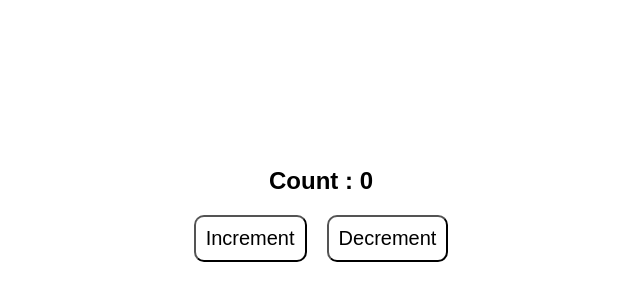
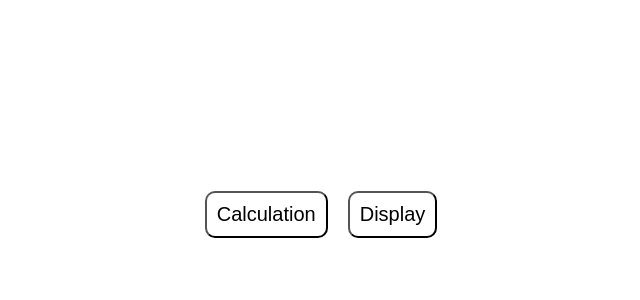
Before and after one commit to Srushtipatel14/Learning, a React (Create React App) app in the folder frontend/: page / in a window 1280 px wide. Shown: the part 186-486 px from the top of the page, without its empty margins (319-959 px from the left). Built offline with nearby package versions, Linux system fonts and the light colour scheme.

Commit message:
example of web worker

```diff
--- a/frontend/src/App.js
+++ b/frontend/src/App.js
@@ -1,12 +1,8 @@
 import './App.css';
-import { Store } from './Redux/store';
-import {Provider} from "react-redux";
-import Counter from './Components/counter';
+import Display from './Components/display';
 const App = () => {
   return (
-    <Provider store={Store}>
-      <Counter/>
-    </Provider>
+   <Display/>
   )
 }
 
--- a/frontend/src/Components/counter.js
+++ /dev/null
@@ -1,20 +0,0 @@
-import {useDispatch,useSelector} from "react-redux";
-import { decrement, increment } from "../Redux/counterSlice";
-
-const Counter = () => {
-    const count=useSelector((state)=>state.counter);
-    const dispatch=useDispatch()
-  return (
-    <div className="container">
-    <div className="sub1">
-        Count : {count}
-    </div>
-    <div className="sub2">
-        <button onClick={()=>dispatch(increment())}>Increment</button>
-        <button onClick={()=>dispatch(decrement())}>Decrement</button>
-    </div>
-    </div>
-  )
-}
-
-export default Counter;
--- /dev/null
+++ b/frontend/src/Components/display.js
@@ -0,0 +1,37 @@
+import { useEffect, useRef, useState } from "react";
+
+const Display = () => {
+
+  const [status, setStatus] = useState(false);
+  const timeRef = useRef(null);
+
+
+  useEffect(() => {
+    timeRef.current = new Worker(new URL(('./worker.js'), import.meta.url));
+    timeRef.current.onmessage=(e)=>{
+      alert(e.data);
+    }
+
+    return ()=>{
+      timeRef.current.terminate();
+    }
+  }, [])
+
+  const handleCalculation = () => {
+    timeRef.current.postMessage("send")
+  }
+
+  const chnageDisplay = () => {
+    setStatus((prev) => !prev)
+  }
+  return (
+    <div className="container" style={{ backgroundColor: status ? 'red' : "white" }}>
+      <div className="sub2">
+        <button onClick={handleCalculation}>Calculation</button>
+        <button onClick={chnageDisplay}> Display</button>
+      </div>
+    </div>
+  )
+}
+
+export default Display;
--- /dev/null
+++ b/frontend/src/Components/worker.js
@@ -0,0 +1,8 @@
+onmessage=(e)=>{
+    console.log(`Received data is ${e.data}`)
+    let sum=0;
+    for(let i=0;i<1000000000;i++){
+      sum+=i;
+    }
+    postMessage(sum);
+}
--- a/frontend/src/Redux/counterSlice.js
+++ /dev/null
@@ -1,13 +0,0 @@
-import { createSlice } from "@reduxjs/toolkit";
-
-const counterSlice= createSlice({
-    name:"counter",
-    initialState:0,
-    reducers:{
-        increment:(state)=>state+1,
-        decrement:(state)=>state-1,
-    }
-});
-
-export const {increment,decrement}=counterSlice.actions;
-export default counterSlice.reducer;
--- a/frontend/src/Redux/store.js
+++ /dev/null
@@ -1,8 +0,0 @@
-import {configureStore} from "@reduxjs/toolkit";
-import CouterReducer from "./counterSlice";
-
-export const Store=configureStore({
-    reducer:{
-        counter:CouterReducer
-    }
-})
```
